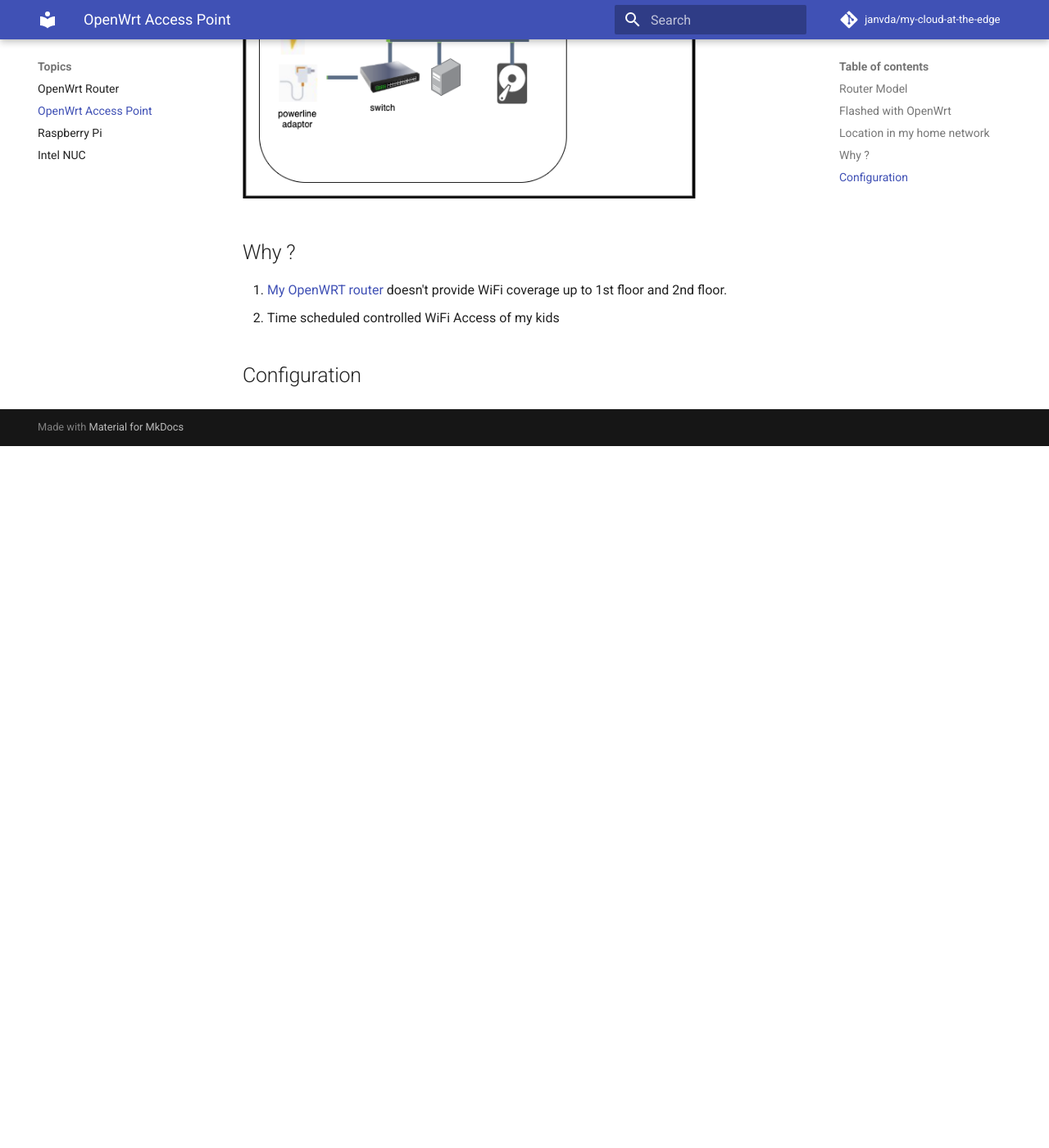
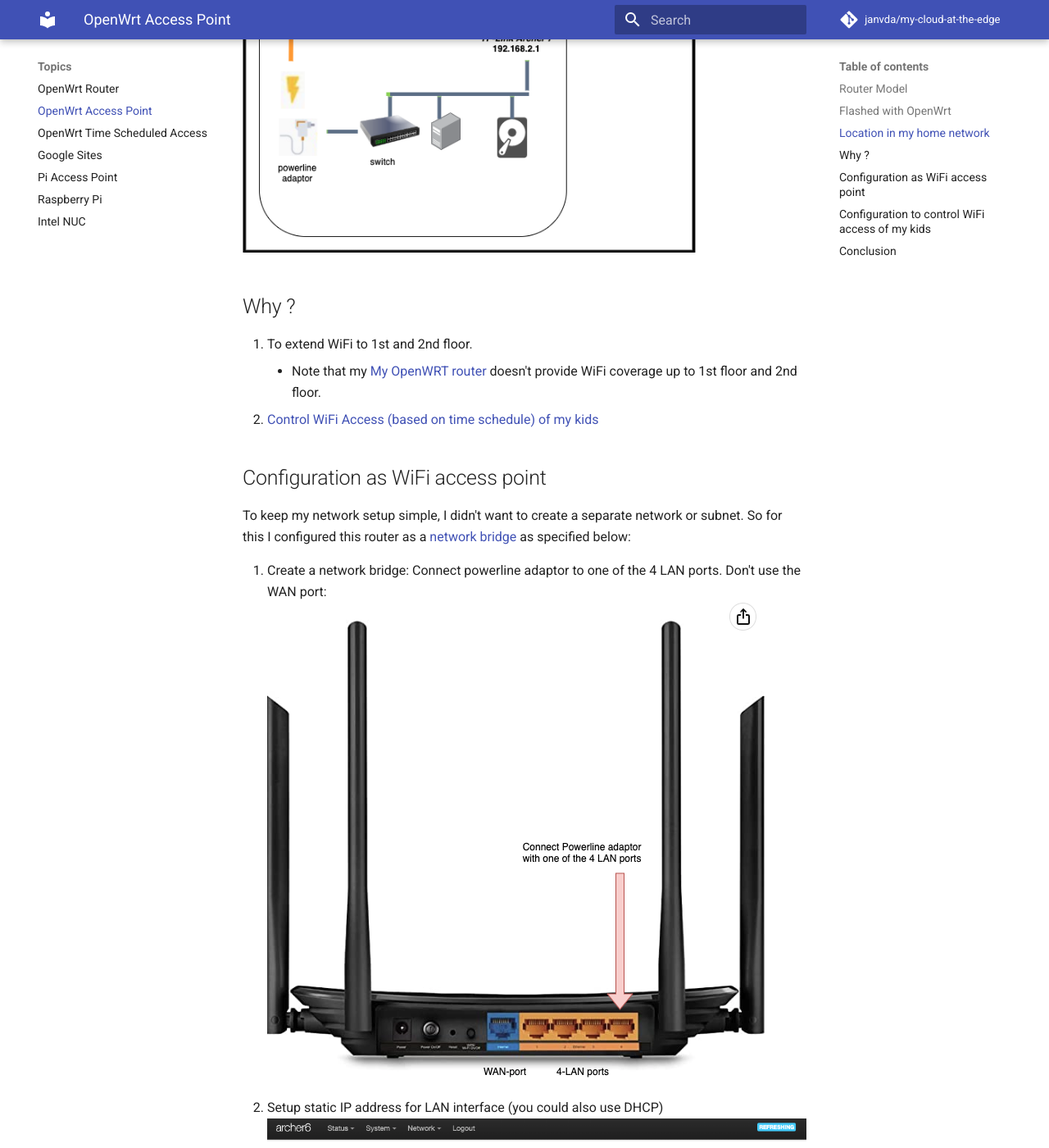
Before and after one commit to janvda/my-cloud-at-the-edge, an MkDocs documentation site: the page built from docs/topics/openwrt_access_point/README.md, in a window 1280 px wide and 1400 px high, scrolled down 1811 px. Shown: the whole window at 82% size. Built offline with MkDocs 1.6.1 and Material for MkDocs 9.7.7, drawn with Linux system fonts in a browser that asks for light colours; comment, search, counter and statistics services are not loaded; before the commit the page ends 2355 px from its top, so only the background shows below that; some of the changed text lies outside the part shown.

Commit message:
updated topics openwrt router and openwrt access point

```diff
--- a/docs/topics/openwrt_access_point/README.md
+++ b/docs/topics/openwrt_access_point/README.md
@@ -1,4 +1,6 @@
 # My OpenWrt Access Point
+
+Before reading this topic, first read topic: [My OpenWRT router](./../openwrt_router/README.md)
 
 ## Router Model
 
@@ -22,7 +24,22 @@
 
 ## Why ?
 
-1. [My OpenWRT router](./../openwrt_router/README.md) doesn't provide WiFi coverage up to 1st floor and 2nd floor.
-2. Time scheduled controlled WiFi Access of my kids
+1. To extend WiFi to 1st and 2nd floor.
+    * Note that my [My OpenWRT router](./../openwrt_router/README.md) doesn't provide WiFi coverage up to 1st floor and 2nd floor.
+2. [Control WiFi Access (based on time schedule) of my kids](./../openwrt_time_scheduled_access/README.md)
 
-## Configuration
+## Configuration as WiFi access point
+
+To keep my network setup simple, I didn't want to create a separate network or subnet.  So for this I configured this router as a [network bridge](https://en.wikipedia.org/wiki/Network_bridge) as specified below:
+
+1. Create a network bridge: Connect powerline adaptor to one of the 4 LAN ports.  Don't use the WAN port: ![archer6 bridge mode](./archer6_bridge.drawio.png)
+2. Setup static IP address for LAN interface (you could also use DHCP) ![TP](./TP-Link-Archer-C6_interfaces.png)
+3. Setup WIFI using same SSID and password as [my OpenWRT Router](./../openwrt_router/README.md)
+
+## Configuration to control WiFi access of my kids
+
+This is described in topic [OpenWrt Time Scheduled Access](./../openwrt_time_scheduled_access/README.md)
+
+## Conclusion
+
+This setup is used very intensive (e.g. when working at home) and is nearly always working fine.  I admit that in the last 2 years I (or my kids) have faced some temporary network issues.  Not sure if they were related to my OpenWrt routers.  All those issues got resolved from itselves or after a reboot of my router(s).
--- a/mkdocs.yml
+++ b/mkdocs.yml
@@ -24,5 +24,8 @@
   - Topics:
     - OpenWrt Router: topics/openwrt_router/README.md
     - OpenWrt Access Point: topics/openwrt_access_point/README.md
+    - OpenWrt Time Scheduled Access: topics/openwrt_time_scheduled_access/README.md
+    - Google Sites: topics/google_sites/README.md
+    - Pi Access Point: topics/pi_access_point/README.md
     - Raspberry Pi:   topics/raspberry_pi/README.md
     - Intel NUC:      topics/intel_nuc/README.md
```
Also changed, not shown: docs/sessions/session_1.md (+1 -0 lines), docs/topics/google_sites/README.md (added, +1 -0 lines), docs/topics/openwrt_router/README.md (+12 -2 lines), docs/topics/openwrt_time_scheduled_access/README.md (added, +3 -0 lines), docs/topics/openwrt_access_point/TP-Link-Archer-C6_interfaces.png (added), docs/topics/openwrt_access_point/archer6_bridge.drawio.png (added), docs/topics/openwrt_access_point/network.drawio.png.
